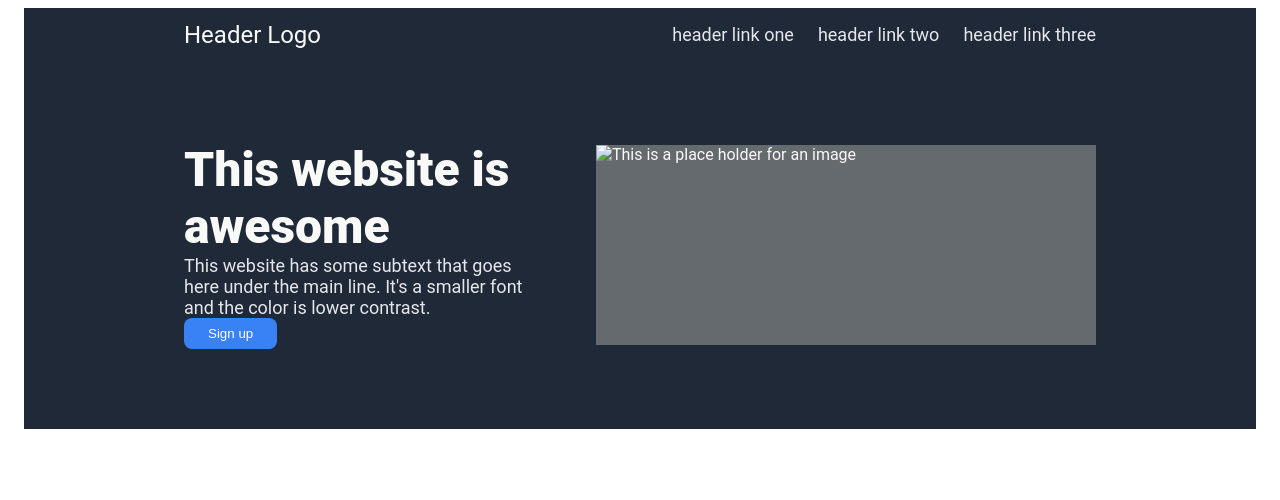
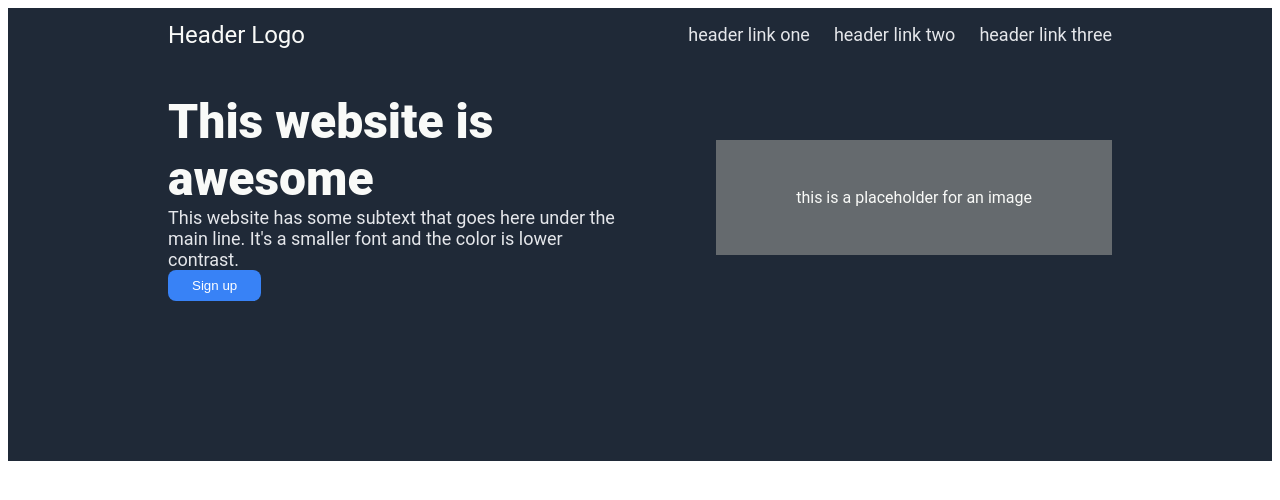
Before and after one commit to DeebieWeebie/landing-page-project, a plain HTML site: page index.html in a window 1280 px wide. Drawn offline with Linux system fonts and the light colour scheme.

Commit message:
Work to make placeholder the size of hero right

```diff
--- a/index.html
+++ b/index.html
@@ -11,10 +11,10 @@
     <body>
         <div class="top">
             <div class="header">
-                <div class="left-side">
+                <div>
                     <div class="logo-text">Header Logo</div>
                 </div>
-                <div class="right-side">
+                <div>
                     <ul>
                         <li><a href="">header link one</a></li>
                         <li><a href="">header link two</a></li>
@@ -23,13 +23,13 @@
                 </div>
             </div>
             <div class="hero">
-                <div class="left-side">
+                <div class="hero-left">
                     <div class="main-text">This website is awesome</div>
                     <a>This website has some subtext that goes here under the main line.  It's a smaller font and the color is lower contrast.</a>
                     <button class="sign-up">Sign up</button>
                 </div>
-                <div class="right-side">
-                    <div class="img-holder"><img src="" alt="This is a place holder for an image"></div>
+                <div class="hero-right">
+                    <div class="img-holder">this is a placeholder for an image</div>
                 </div>
             </div>
         </div>
--- a/styles.css
+++ b/styles.css
@@ -1,12 +1,11 @@
 /*stylesheet for landing page */
-@import url('https://fonts.googleapis.com/css2?family=Besley:ital,wght@0,400;1,900&display=swap');
-
+* {
+    box-sizing: border-box;
+}
 /*consider flexing body*/
 /*padding? review all padding in html*/
 body {
     font-family: Roboto, sans-serif;
-    padding-left: 1em;
-    padding-right: 1em;
   }
 
   /* padding ?? */
@@ -17,7 +16,7 @@ body {
     flex-direction: column;
     padding-left: 10em;
     padding-right: 10em;
-    padding-bottom: 5em;
+    padding-bottom: 10em;
 }
 
 /* flex ul to display li items horizontally*/
@@ -39,7 +38,7 @@ a {
     display: flex;
     align-items: center;
     justify-content:space-between;
-    padding-bottom: 5em;
+    padding-bottom: 2em;
 }
 
 .logo-text {
@@ -48,8 +47,9 @@ a {
 
 .hero {
     display: flex;
+    justify-content: space-between;
     align-items: center;
-    justify-content: space-between;
+    gap: 2em;
 }
 
 .main-text {
@@ -58,30 +58,26 @@ a {
 }
 
 /*not sure about widths*/
-.left-side {
+.hero-left {
     display: flex;
     flex-direction: column;
     align-items:flex-start;
-    max-width: 40%;
-    min-width: 30%;
+    flex-basis: 100%
 }
 
-.right-side {
+.hero-right {
     display: flex;
-
+    flex-direction: column;
+    flex-basis: 100%;
+    align-items: flex-end;
+    width: 100%;
+    height: 100%;
 }
 
 /*this is not correct*/
 .img-holder {
     background:  rgb(101, 106, 110);
-    display: flex;
-}
-
-img {
-    background:  rgb(101, 106, 110);
-    width: 500px;
-    height: 200px;
-    align-self: center;
+    padding: 3em 5em;
 }
 
 button {
```
